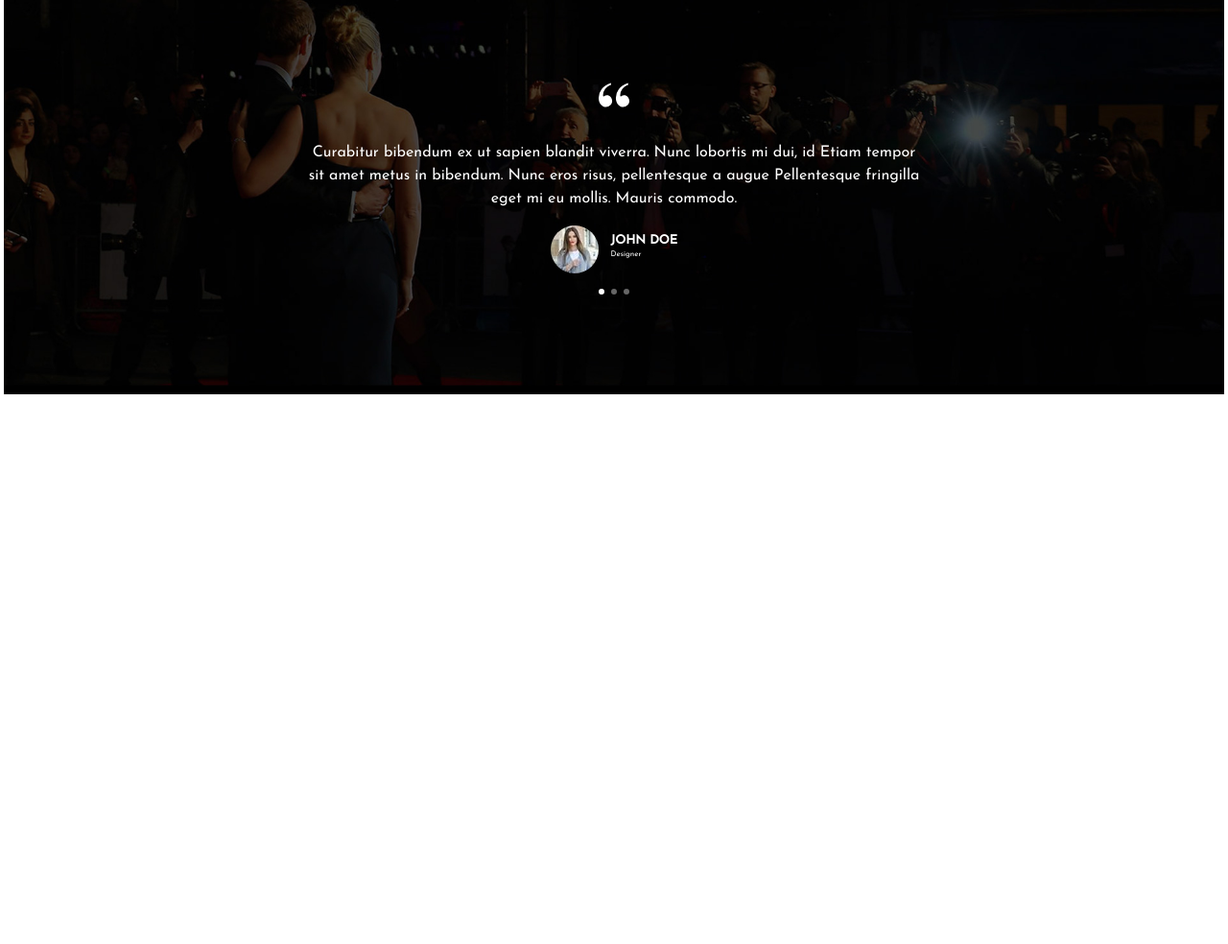
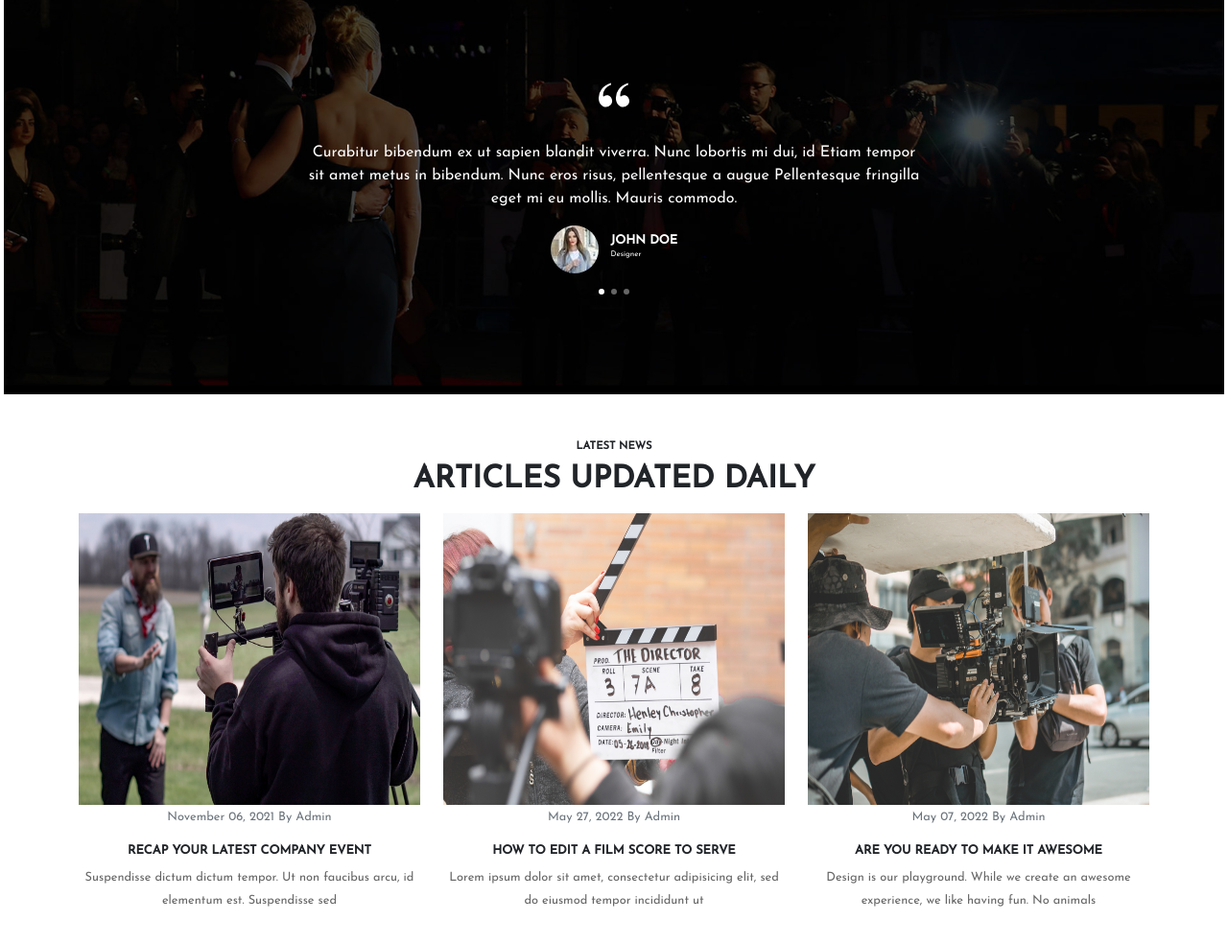
Before and after one commit to Rocca-Francesco/proj-html-vuejs, a plain HTML site: page index.html in a window 1280 px wide. Shown: the part 3155-4139 px from the top of the page at 96% size. Before the commit the page ends 3566 px from the top, so only its background shows below. Drawn offline with nearby package versions, Linux system fonts and the light colour scheme.

Commit message:
latest news

```diff
--- a/index.html
+++ b/index.html
@@ -335,6 +335,41 @@
                 </div>
             </div>
         </section>
+
+        <!-- latest news - articles updated daily -->
+        <section class="my-5">
+            <!-- intestazione sezione -->
+            <div class="text-center mb-4">
+                <h3 class="titlesSections">LATEST NEWS</h3>
+                <h2 class="fw-bold">ARTICLES UPDATED DAILY</h2>
+            </div>
+            <div class="container-md">
+                <div class="row g-4">
+                    <!-- DA FARE: generazione cards con vue.js -->
+                    <div class="col-4 my-3 text-center">
+                        <img class="cartdsBigIcons" src="./img/latest-news/01-latest-news.jpg" alt="latest-news">
+                        <span class="cardsTexts text-secondary">November 06, 2021 By Admin</span>
+                        <h4 class="cardsTitles">RECAP YOUR LATEST COMPANY EVENT</h4>
+                        <span class="cardsTexts">Suspendisse dictum dictum tempor. Ut non faucibus arcu, id elementum
+                            est. Suspendisse sed</span>
+                    </div>
+                    <div class="col-4 my-3 text-center">
+                        <img class="cartdsBigIcons" src="./img/latest-news/02-latest-news.jpg" alt="latest-news">
+                        <span class="cardsTexts text-secondary">May 27, 2022 By Admin</span>
+                        <h4 class="cardsTitles">HOW TO EDIT A FILM SCORE TO SERVE</h4>
+                        <span class="cardsTexts">Lorem ipsum dolor sit amet, consectetur adipisicing elit, sed do
+                            eiusmod tempor incididunt ut</span>
+                    </div>
+                    <div class="col-4 my-3 text-center">
+                        <img class="cartdsBigIcons" src="./img/latest-news/03-latest-news.jpg" alt="latest-news">
+                        <span class="cardsTexts text-secondary">May 07, 2022 By Admin</span>
+                        <h4 class="cardsTitles">ARE YOU READY TO MAKE IT AWESOME</h4>
+                        <span class="cardsTexts">Design is our playground. While we create an awesome experience, we
+                            like having fun. No animals</span>
+                    </div>
+                </div>
+            </div>
+        </section>
     </main>
 </body>
 
```
